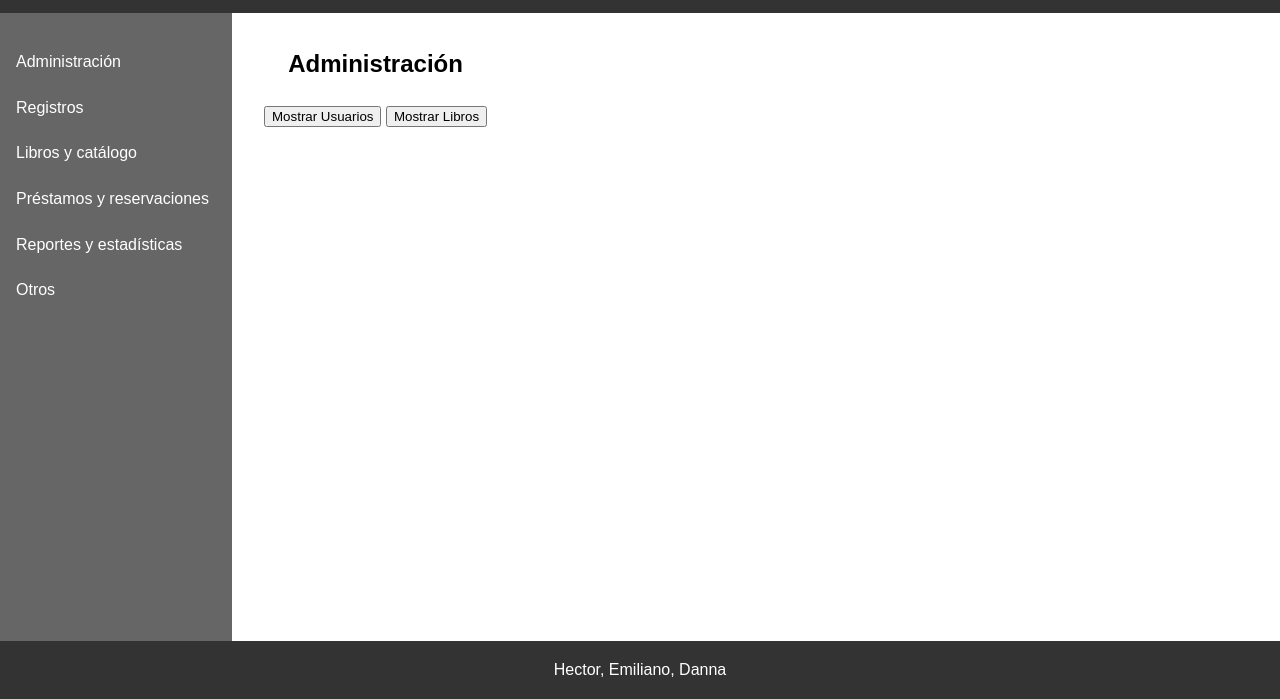
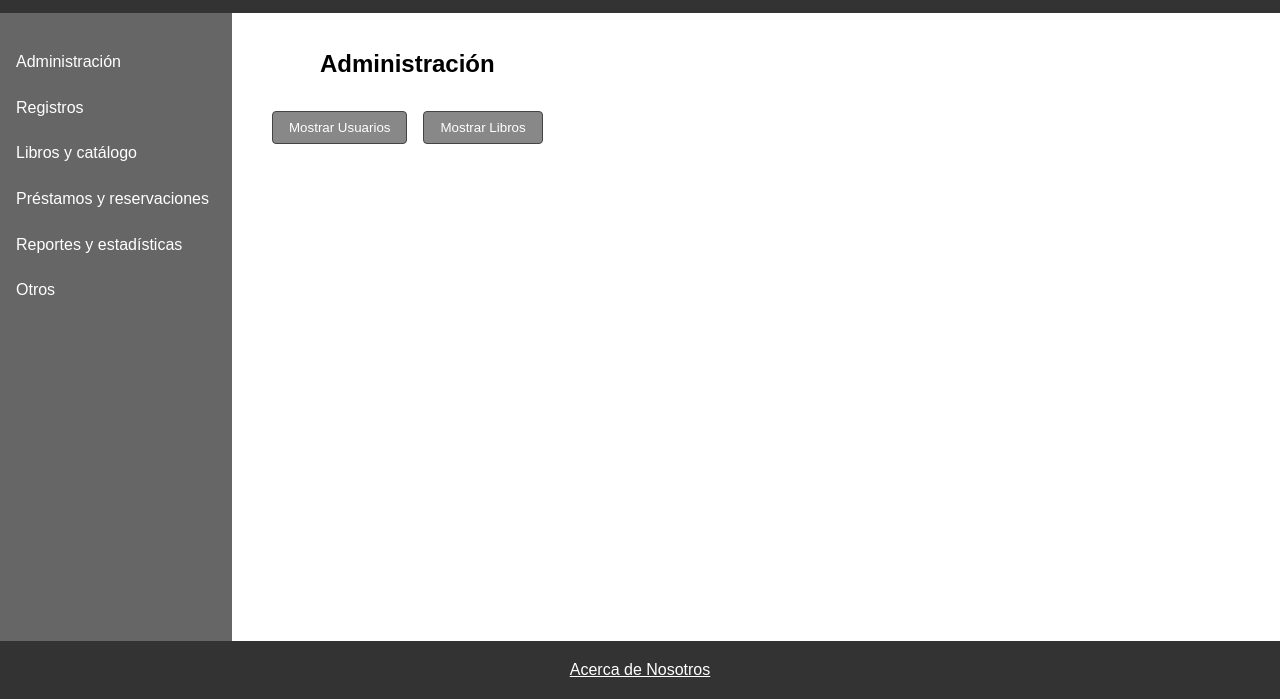
Before and after one commit to DannaMAC/Libroteca, a website: page WWW/Libroteca.html in a window 1280 px wide. Both pictures are taken after a click on the link "Administración". Shown: the part 101-800 px from the top of the page. Drawn offline with Linux system fonts and the light colour scheme.

Commit message:
Modificación

```diff
--- a/WWW/Libroteca.html
+++ b/WWW/Libroteca.html
@@ -63,9 +63,10 @@
             <main>
                 <section id="administracion" style="display: none;">
                     <h2>Administración</h2>
-                    <button onclick="fetchTableData('users')">Mostrar Usuarios</button>
-                    <button onclick="fetchTableData('books')">Mostrar Libros</button>
-                    <div id="tableContainer"></div>
+                    <div class="button-container">
+                        <button onclick="fetchTableData('users')" class="admin-button">Mostrar Usuarios</button>
+                        <button onclick="fetchTableData('books')" class="admin-button">Mostrar Libros</button>
+                    </div>
                 </section>
                 <section id="registro-usuarios" style="display: none;">
                     <h2>Registros</h2>
@@ -188,7 +189,7 @@
             </main>
         </div>
         <footer>
-            <p>Hector, Emiliano, Danna</p>
+            <a href="/about.html">Acerca de Nosotros</a>
         </footer>
     </div>
     <script src="script.js"></script>
--- a/WWW/styles.css
+++ b/WWW/styles.css
@@ -118,7 +118,7 @@ footer {
     text-align: center;
 }
 
-footer p {
+footer a {
     color: white;
     margin: 0;
 }
@@ -213,3 +213,48 @@ tbody tr:nth-child(even) {
     margin-bottom: 1rem;
     white-space: nowrap;
 }
+
+.content {
+    max-width: 800px;
+    margin: 2rem auto;
+    padding: 2rem;
+    background-color: #fff;
+    border-radius: 5px;
+    box-shadow: 0 0 10px rgba(0, 0, 0, 0.1);
+    text-align: center;
+}
+
+.content h1 {
+    color: #444;
+}
+
+.content p {
+    margin: 1rem 0;
+}
+
+.button,
+.footer-button,
+.admin-button {
+    display: inline-block;
+    padding: 0.5rem 1rem;
+    background-color: #888;
+    color: white;
+    text-decoration: none;
+    border: 1px solid #444;
+    border-radius: 4px;
+    transition: background-color 0.3s;
+    margin: 0.5rem;
+}
+
+.button:hover,
+.footer-button:hover,
+.admin-button:hover {
+    background-color: #666;
+}
+
+.button-container {
+    display: flex;
+    justify-content: center;
+    align-items: center;
+    margin-top: 1rem;
+}
```
Also changed, not shown: WWW/about.html (added, +18 -0 lines).
